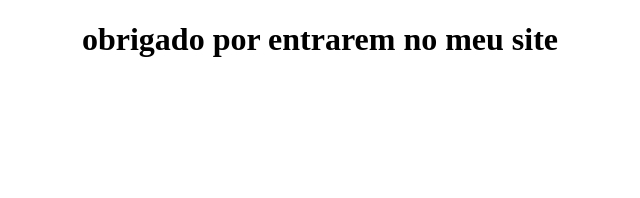
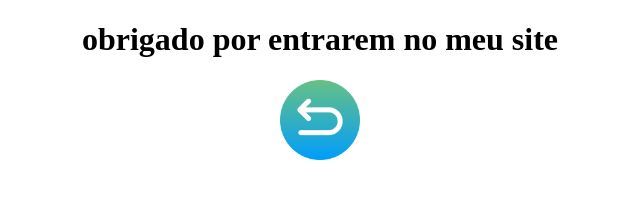
Before and after one commit to vitindograul/formulario03, a plain HTML site: page obrigado.html in a window 1280 px wide. Shown: the whole page, without its empty margins (320-960 px from the left). Drawn offline with Linux system fonts and the light colour scheme.

Commit message:
Add files via upload

```diff
--- a/obrigado.html
+++ b/obrigado.html
@@ -8,5 +8,6 @@
 </head>
 <body>
     <center><h1>obrigado por entrarem no meu site</h1></center>
+    <center><a href="index.html"><img src="volta.png" alt="voltar" width="80px"></a></center>
 </body>
 </html>
```
Also changed, not shown: volta.png (added).
